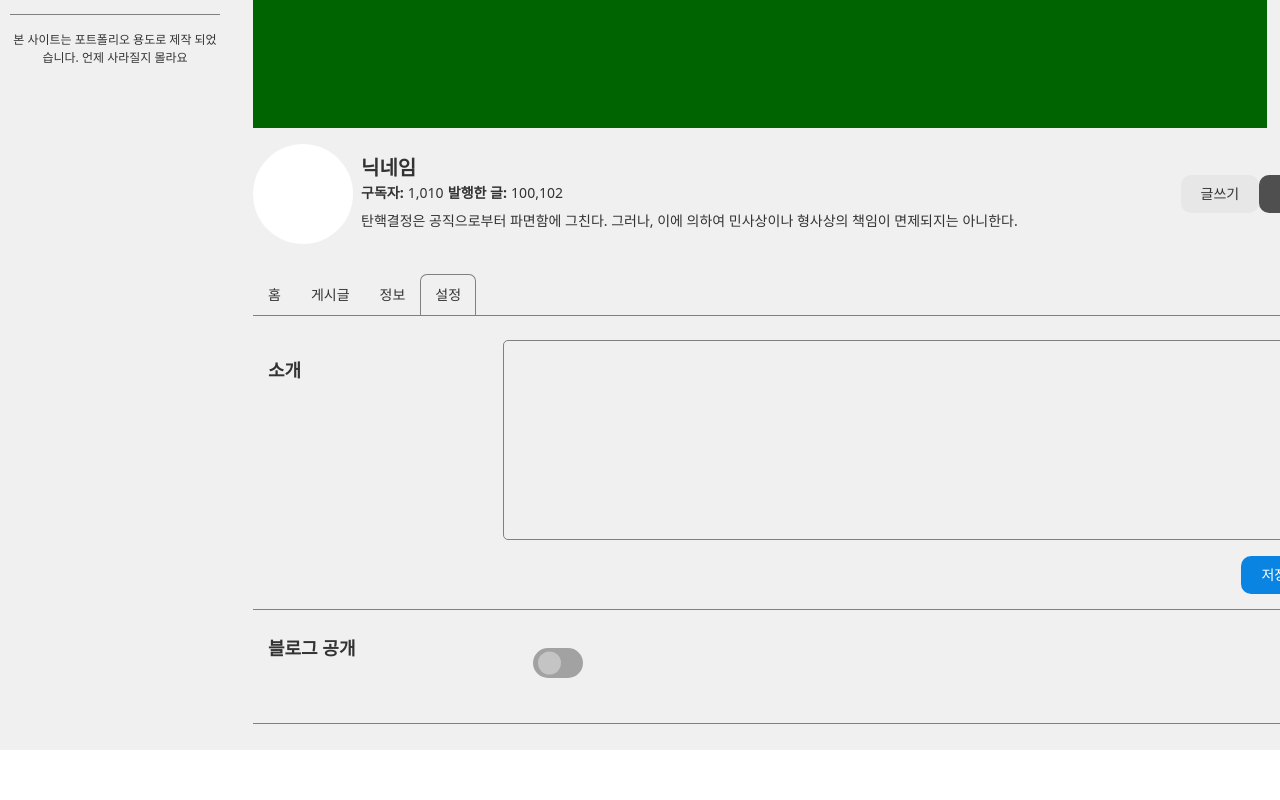
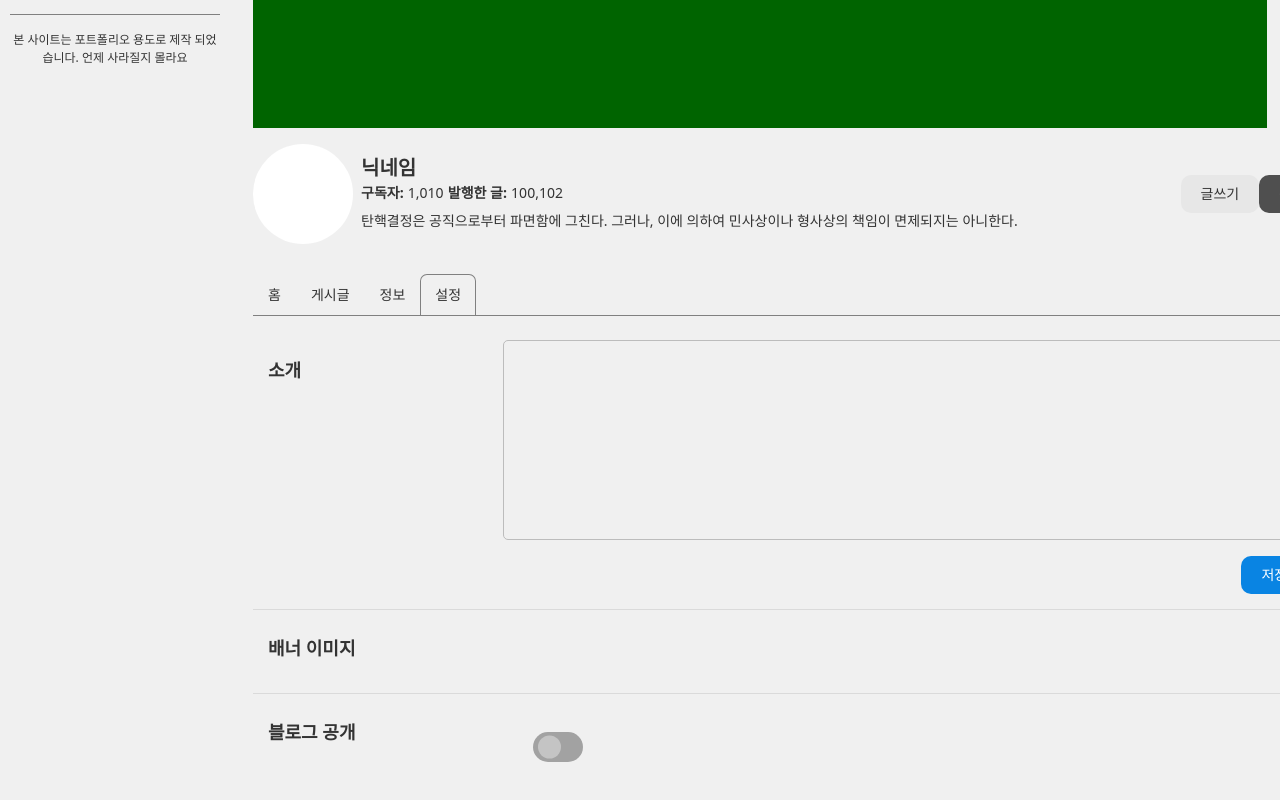
Before and after one commit to lsnwan/springboot-react-ts-blog, a React (Vite) app in the folder frontend/: page /1/settings in a window 1280 px wide. Shown: the part 338-1138 px from the top of the page. Before the commit the page ends 1088 px from the top, so only its background shows below. Built offline with nearby package versions, Linux system fonts and the light colour scheme; no server answers.

Commit message:
스타일 변경

```diff
--- a/frontend/src/components/styled/common-styled.ts
+++ b/frontend/src/components/styled/common-styled.ts
@@ -393,7 +393,7 @@ export const TextArea = styled.textarea`
   padding: 5px 10px;
   height: 200px;
   border-radius: 5px;
-  border: ${(props) => (props.theme === "light" ? "1px solid gray" : "none")};
+  border: ${(props) => (props.theme === "light" ? "1px solid #bcbcbc" : "none")};
   resize: none;
   &:active, &:focus {
     outline: none;
--- a/frontend/src/pages/main/blog/menu/Settings.tsx
+++ b/frontend/src/pages/main/blog/menu/Settings.tsx
@@ -13,16 +13,14 @@ const Settings = (props: Props) => {
 
   return (
     <BlogContainer>
-      <div style={{display: 'flex', marginTop: '8px', borderBottom: '1px solid gray', paddingBottom: '15px'}}>
+      <div style={{display: 'flex', marginTop: '8px', borderBottom: '1px solid #dadada', paddingBottom: '15px'}}>
         <div style={{width: '250px', padding: '10px 15px'}}>
           <h1 style={{fontSize: '18px', fontWeight: 'bold', marginTop: '10px'}}>소개</h1>
         </div>
         <div style={{flex: 1}}>
           <div>
             <InputLabelBlock htmlFor="blogTitle" className="visually-hidden">이메일</InputLabelBlock>
-            <TextArea theme={theme}>
-
-            </TextArea>
+            <TextArea theme={theme} />
             <div style={{textAlign: 'right', marginTop: '10px'}}>
               <ButtonPrimary className="small">저장하기</ButtonPrimary>
             </div>
@@ -30,7 +28,16 @@ const Settings = (props: Props) => {
         </div>
       </div>
 
-      <div style={{display: 'flex', marginTop: '8px', borderBottom: '1px solid gray', paddingBottom: '15px'}}>
+      <div style={{display: 'flex', marginTop: '8px', borderBottom: '1px solid #dadada', paddingBottom: '15px'}}>
+        <div style={{width: '250px', padding: '10px 15px'}}>
+          <h1 style={{fontSize: '18px', fontWeight: 'bold', marginTop: '10px'}}>배너 이미지</h1>
+        </div>
+        <div style={{flex: 1}}>
+
+        </div>
+      </div>
+
+      <div style={{display: 'flex', marginTop: '8px', borderBottom: '1px solid #dadada', paddingBottom: '15px'}}>
         <div style={{width: '250px', padding: '10px 15px'}}>
           <h1 style={{fontSize: '18px', fontWeight: 'bold', marginTop: '10px'}}>블로그 공개</h1>
         </div>
@@ -38,6 +45,7 @@ const Settings = (props: Props) => {
           <ToggleSwitch />
         </div>
       </div>
+
     </BlogContainer>
   );
 };
```
